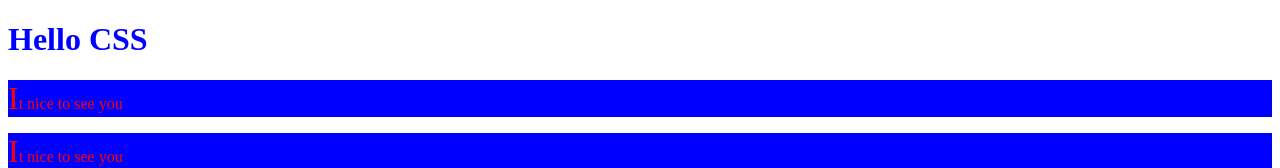
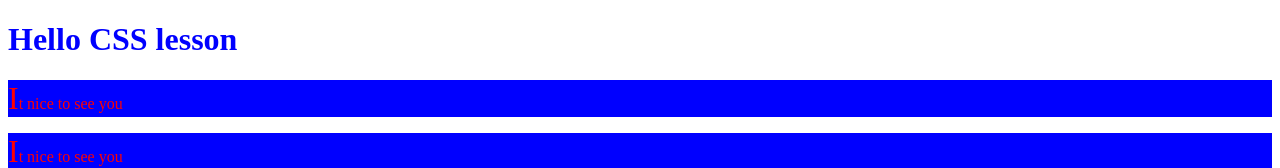
Before and after one commit to nikita2019/css-01, a plain HTML site: page index.html in a window 1280 px wide. Shown: the top 168 px of the page. Drawn offline with Linux system fonts and the light colour scheme.

Commit message:
change tittle

```diff
--- a/index.html
+++ b/index.html
@@ -8,7 +8,7 @@
     <link rel="stylesheet" href="css/index.css"/>
 </head>
 <body>
-    <h1>Hello CSS</h1>
+    <h1>Hello CSS lesson</h1>
     <p class="marked">It nice to see you</p>
     <p class="marked">It nice to see you</p>
     <p id="selected">It nice to see you</p>
```
